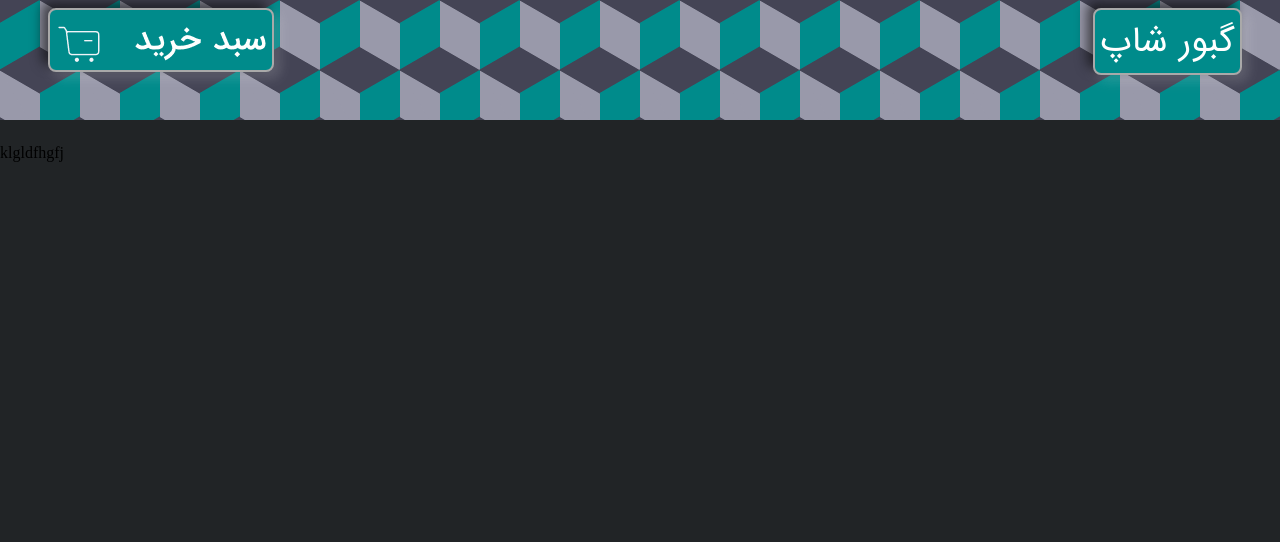
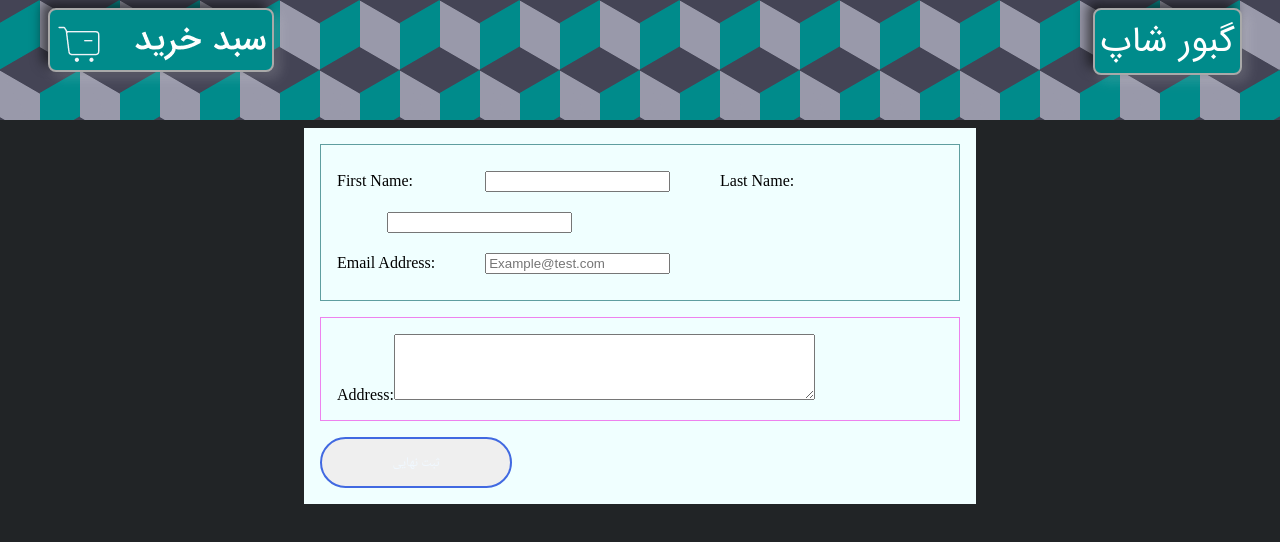
Before and after one commit to Gaboor-Studio/item-shop, a React (Create React App) app: page /submit in a window 1280 px wide. Shown: the top 542 px of the page. Built offline with nearby package versions, Linux system fonts and the light colour scheme; a web font is replaced by a local one.

Commit message:
add submit form and send request to backend

```diff
--- a/src/pages/MainPage.js
+++ b/src/pages/MainPage.js
@@ -75,7 +75,7 @@ const MainPage = () => {
           {goodsState.map((good) => {
             return (
               <CardMain
-                key={good.name}
+                key={Math.random()*100}
                 src={good.src}
                 name={good.name}
                 price={good.price}
--- a/src/pages/SubmitPage.js
+++ b/src/pages/SubmitPage.js
@@ -1,8 +1,100 @@
 import Layout from "../components/layout/Layout";
+import classes from "./SubmitPage.module.css";
+import { useState } from "react";
+import { useHistory } from 'react-router-dom'
+
 const SubmitPage = () => {
-  return <Layout>
-    <p>klgldfhgfj</p>
-  </Layout>;
+  const history = useHistory();
+  const [userInfo, setUserInfo] = useState({
+    first_name: "",
+    last_name: "",
+    email: "",
+    address: "",
+  });
+
+  const onSubmitHandler = (event) => {
+    event.preventDefault();
+
+    fetch(
+      "https://item-shop-5676c-default-rtdb.europe-west1.firebasedatabase.app/users.json",
+      {
+        method: "POST",
+        headers: {
+          "content-type": "json",
+        },
+        body: JSON.stringify(userInfo),
+      }
+    )
+      .then((res) => {
+        history.replace('/')
+      })
+      .catch((error) => console.log(error));
+  };
+
+  const onInputChangeHandler = (event) => {
+    setUserInfo((prevUserInfo) => {
+      const newState = {
+        ...prevUserInfo,
+        [event.target.id]: event.target.value,
+      };
+      return newState;
+    });
+  };
+
+  return (
+    <Layout>
+      <div className={classes.form}>
+        <form onSubmit={onSubmitHandler}>
+          <div className={classes.person}>
+            <label style={{ marginRight: "22px" }} htmlFor="fname">
+              First Name:
+            </label>
+            <input
+              required
+              id="first_name"
+              type="text"
+              value={userInfo.first_name}
+              onChange={onInputChangeHandler}
+            />
+
+            <label htmlFor="lname">Last Name:</label>
+            <input
+              required
+              id="last_name"
+              type="text"
+              value={userInfo.last_name}
+              onChange={onInputChangeHandler}
+            />
+
+            <div style={{ display: "block" }}>
+              <label htmlFor="email">Email Address:</label>
+              <input
+                required
+                id="email"
+                type="email"
+                placeholder="Example@test.com"
+                value={userInfo.email}
+                onChange={onInputChangeHandler}
+              />
+            </div>
+          </div>
+          <div className={classes.address}>
+            <label htmlFor="address">Address:</label>
+            <textarea
+              required
+              id="address"
+              name="w3review"
+              rows="4"
+              cols="50"
+              value={userInfo.address}
+              onChange={onInputChangeHandler}
+            ></textarea>
+          </div>
+          <button onSubmit={onSubmitHandler}>ثبت نهایی</button>
+        </form>
+      </div>
+    </Layout>
+  );
 };
 
 export default SubmitPage;
--- a/src/pages/SubmitPage.module.css
+++ b/src/pages/SubmitPage.module.css
@@ -0,0 +1,40 @@
+.form {
+    margin-top: 20%;
+    background-color: azure;
+    width: 50%;
+    padding: 1rem;
+    margin: auto;
+    /* align-content: center; */
+}
+
+.form button {
+    width: 30%;
+    border: royalblue 2px solid;
+}
+
+.person {
+    /* box-shadow: 10px 10px 3px 1px rgba(0,0,0,50); */
+    border: cadetblue 1px solid;
+    padding: 1rem;
+}
+
+.person input{
+    margin: 10px 50px;
+}
+
+.address {
+    margin: 1rem 0;
+    padding: 1rem;
+    border: violet 1px solid;
+}
+
+
+@media (max-width: 600px) {
+
+    .form {
+        background-color: blue;
+        /* align-content: center; */
+    }
+
+
+  }
```
